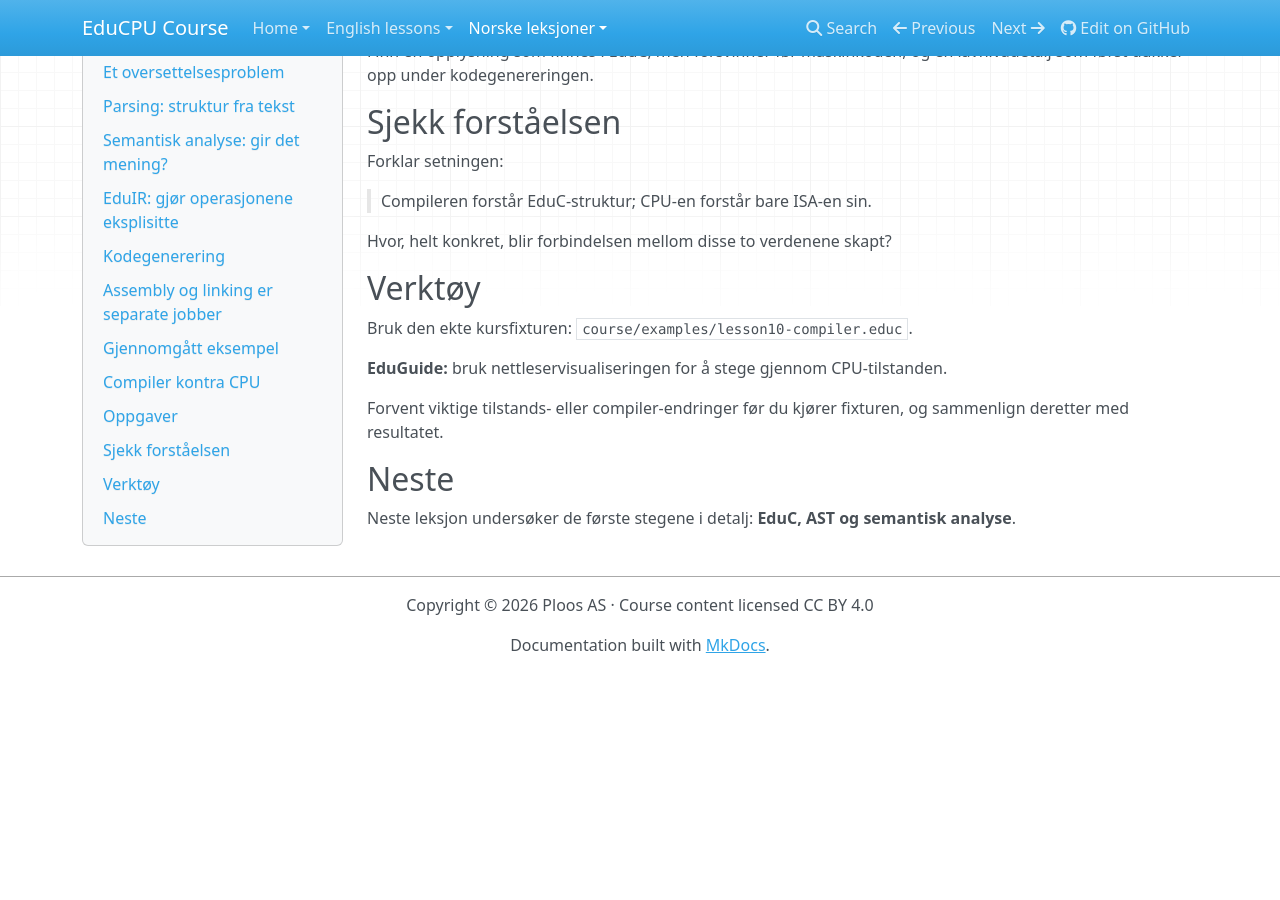
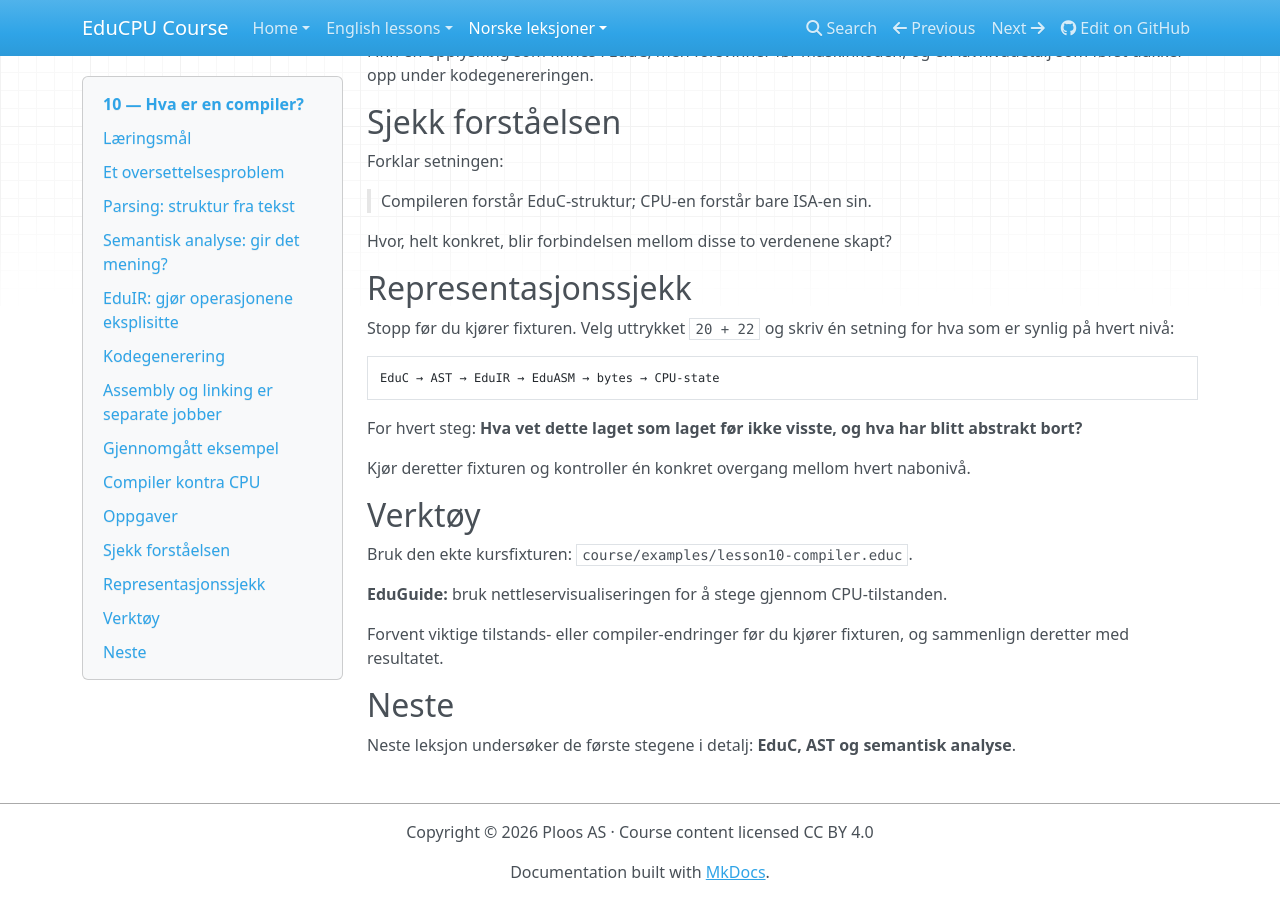
Before and after one commit to Ploos-AS/EduCPU, an MkDocs documentation site: the page built from course/no/lessons/10-hva-er-en-compiler.md, in a window 1280 px wide and 900 px high, scrolled down 3700 px. Built offline with MkDocs 1.6.1, drawn with Linux system fonts in a browser that asks for light colours; nearby versions of some CDN libraries; before the commit the page ends 4373 px from its top, so only the background shows below that.

Commit message:
Pedagogy: strengthen prediction checkpoint in 10-hva-er-en-compiler.md

````diff
--- a/course/no/lessons/10-hva-er-en-compiler.md
+++ b/course/no/lessons/10-hva-er-en-compiler.md
@@ -182,6 +182,18 @@ Forklar setningen:
 
 Hvor, helt konkret, blir forbindelsen mellom disse to verdenene skapt?
 
+## Representasjonssjekk
+
+Stopp før du kjører fixturen. Velg uttrykket `20 + 22` og skriv én setning for hva som er synlig på hvert nivå:
+
+```text
+EduC → AST → EduIR → EduASM → bytes → CPU-state
+```
+
+For hvert steg: **Hva vet dette laget som laget før ikke visste, og hva har blitt abstrakt bort?**
+
+Kjør deretter fixturen og kontroller én konkret overgang mellom hvert nabonivå.
+
 ## Verktøy
 
 Bruk den ekte kursfixturen: `course/examples/lesson10-compiler.educ`.
````
